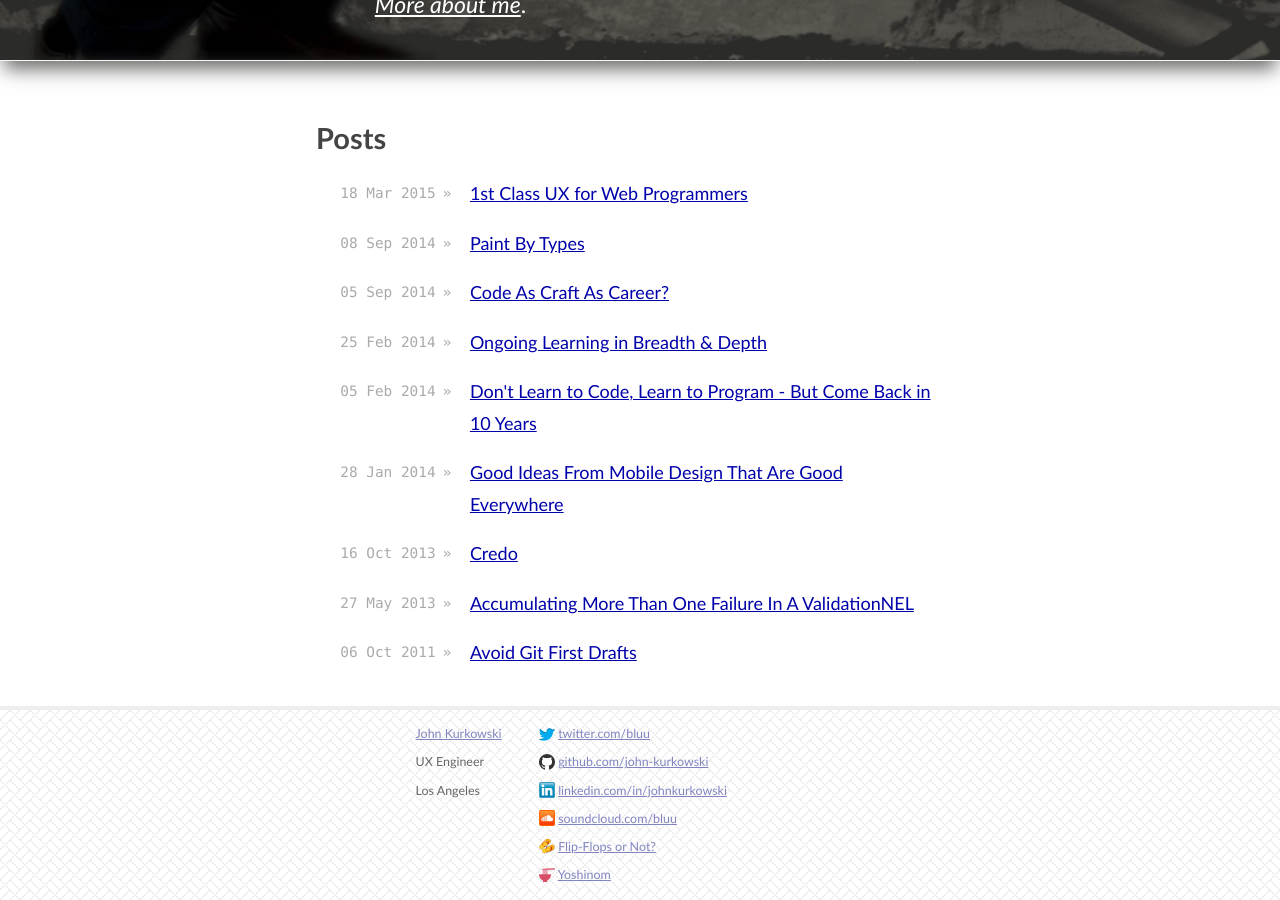
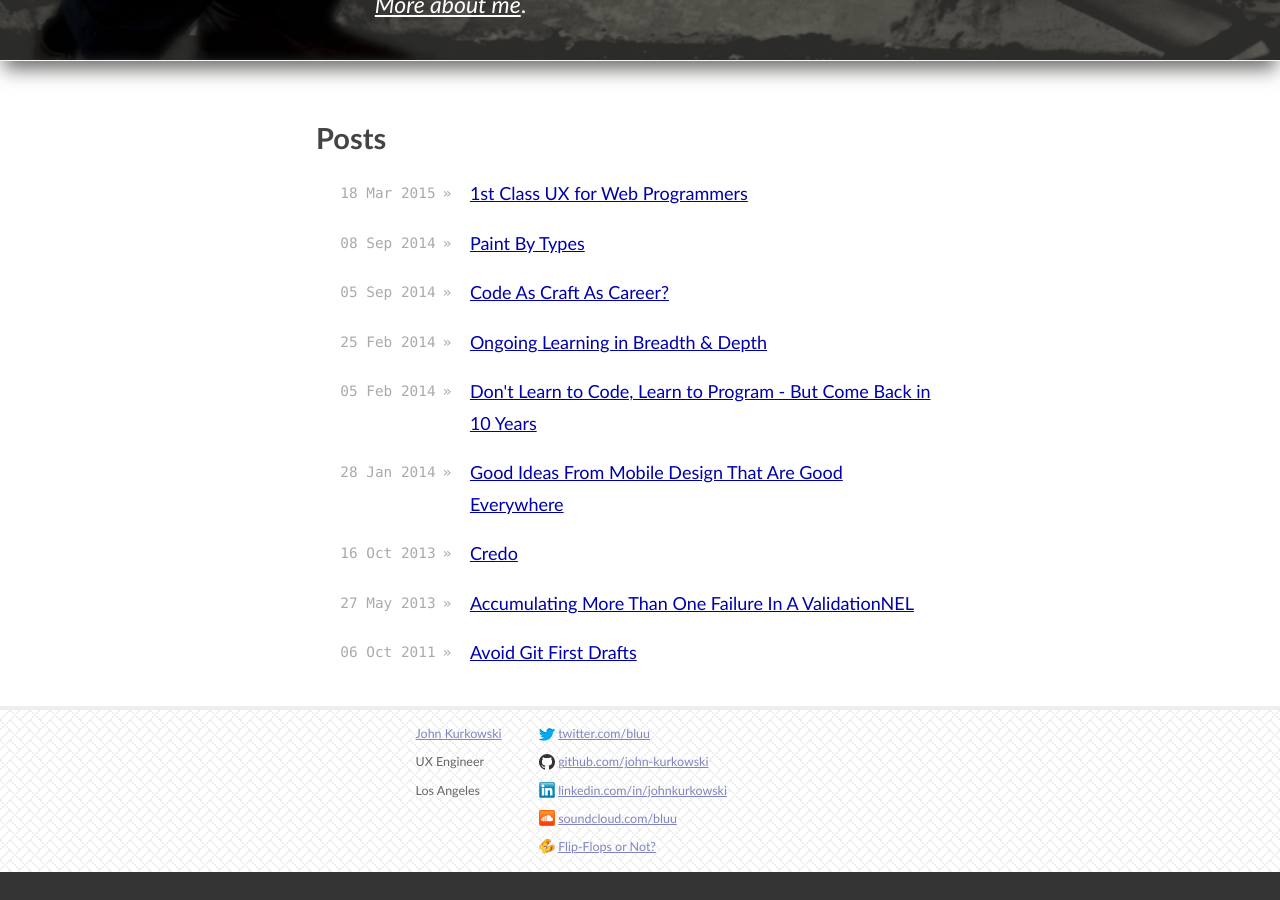
Before and after one commit to john-kurkowski/john-kurkowski.github.io, a Jekyll site: the page built from index.html, in a window 1280 px wide and 900 px high, scrolled down 793 px. Built offline with Jekyll 4.4.1, drawn with Linux system fonts in a browser that asks for light colours; nearby versions of some CDN libraries; after the commit the page ends 1665 px from its top, so only the background shows below that.

Commit message:
Revert "Yoshinom in footer"
I surrendered the yoshinom.com domain to the real Yoshie.

This reverts commit 77e3b36f7cbf9ea2fc23e6611a19af43157f6c74.

```diff
--- a/_layouts/base.html
+++ b/_layouts/base.html
@@ -104,10 +104,6 @@
                     <a href="http://flipflopsornot.com"><img src="/images/flipflopsornot.ico" width="16" height="16" /></a>
                     <a href="http://flipflopsornot.com">Flip-Flops or Not?</a>
                   </li>
-                  <li class="line">
-                    <a href="http://www.yoshinom.com"><img src="/images/noodles.ico" width="16" /></a>
-                    <a href="http://www.yoshinom.com">Yoshinom</a>
-                  </li>
                   <li class="line" style="display: none;">
                     <a href="https://plus.google.com/+JohnKurkowski?rel=author">Google</a>
                   </li>
```
Also changed, not shown: images/noodles.ico (deleted).
